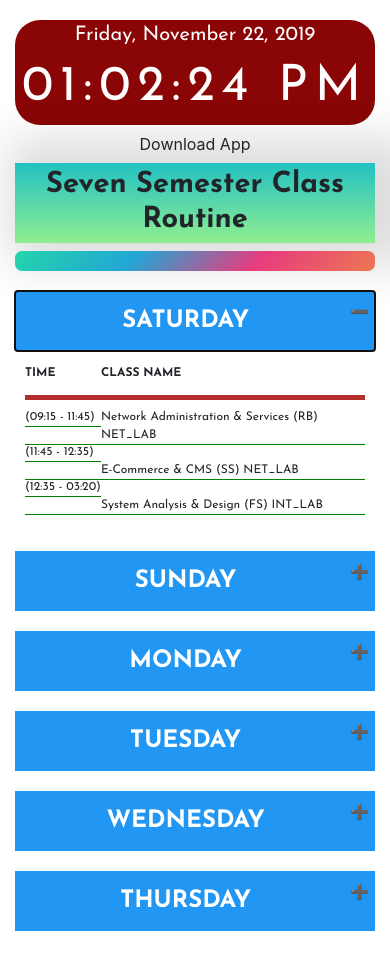
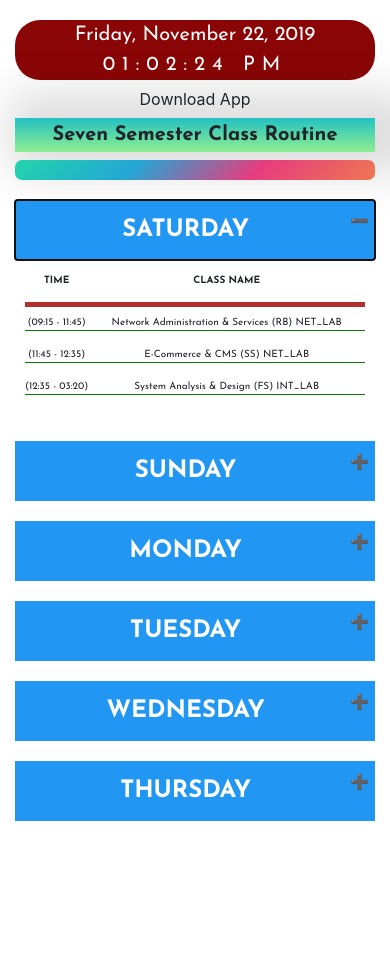
Before and after one commit to arfat01850/7th-Semester-Class-Routine, a plain HTML site: page index.html in a window 390 px wide. Both pictures are taken after a click on the button "SATURDAY". After the commit the page ends 889 px from the top, so only its background shows below. Drawn offline with nearby package versions, Linux system fonts and the light colour scheme.

Commit message:
modify font size

```diff
--- a/css/style.css
+++ b/css/style.css
@@ -61,14 +61,16 @@ body{
     float: left;
 }
 
-
+.class-name{
+    text-align: center;
+}
 .class-name h4, .time h4{
     font-weight: 700;
     text-transform: uppercase;
     padding: 15px 0px;
     border-bottom: 2px solid  #b52e2e;
     border-width: 5px;
-
+    text-align: center;
     font-size: 19px;
     font-family: 'Josefin Sans', sans-serif;
 }
@@ -77,7 +79,7 @@ body{
 .class-name p, .time p{
     border-bottom: 1px solid green;
 
-
+    text-align: center;
 
     font-size: 15px;
     font-family: 'Josefin Sans', sans-serif;
@@ -100,22 +102,28 @@ body{
         margin: 0px auto;
     }
     .time h4{
-        font-size: 12px;
+        font-size: 10px;
     }
     .time p{
-        font-size: 12px;
+        font-size: 10px;
     }
 
     .class-name h4{
-        font-size: 12px;
+        font-size: 10px;
     }
     .class-name p{
-        font-size: 12px;
+        font-size: 10px;
     }
     .table-area{
         display: none;
     }
+    .headding h1{
+        font-size: 20px;
+    }
 
+    .timing-clock{
+        font-size: 20px;
+    }
 
 
 
@@ -204,7 +212,7 @@ body{
 .headding h1 {
 
      font-weight: 700;
-    font-size: 29px;
+
     text-transform: capitalize;
     font-family: 'Josefin Sans', sans-serif;
 
--- a/index.html
+++ b/index.html
@@ -34,7 +34,7 @@
 
     <div class="clock">
         <div id="MyDateDisplay" class="date_div"></div>
-        <div id="MyClockDisplay"></div>
+        <div class="timing-clock" id="MyClockDisplay"></div>
     </div>
 
 <button onclick="window.location.href = 'http://hyperurl.co/owah7l';" class="btn" style="width:100%"><i class="fa fa-download"></i> Download App</button>
```
